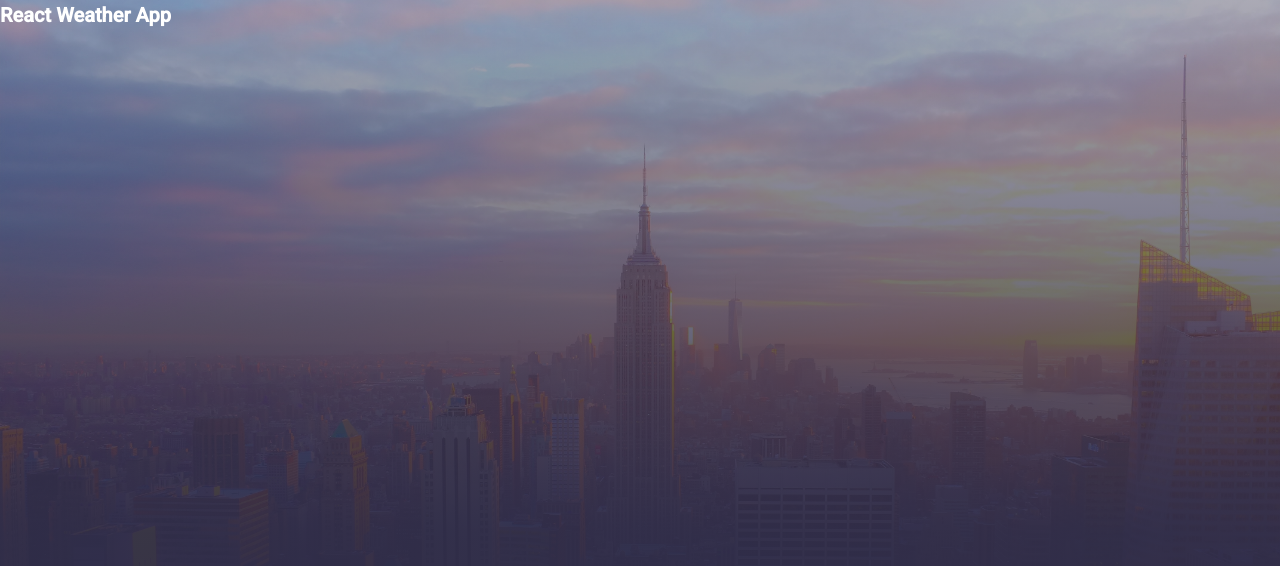
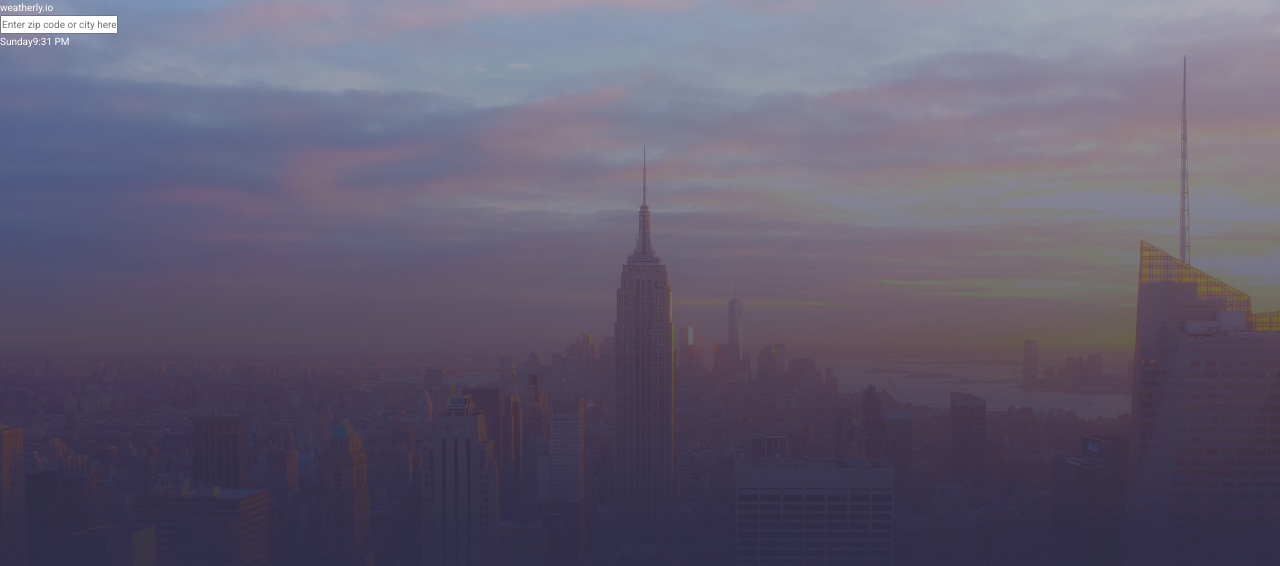
Before and after one commit to mdalasadi/react-weather-app, a React (Create React App) app: page / in a window 1280 px wide. Shown: the top 566 px of the page. Built offline with nearby package versions, Linux system fonts and the light colour scheme; the HTML template or start-up script is replaced by a standard one.

Commit message:
Begin adding components

```diff
--- a/src/App.js
+++ b/src/App.js
@@ -1,7 +1,10 @@
 import React from 'react';
+import Header from './components/layout/Header';
 
 function App() {
-  return <h1>React Weather App</h1>
+  return <>
+    <Header />
+  </>
 }
 
 export default App;
--- /dev/null
+++ b/src/components/layout/Header.js
@@ -0,0 +1,23 @@
+import React from 'react'
+
+function Header() {
+    return (
+        <header className="header">
+            <div className="header__logo">
+                {/* Weather icon */}
+                <span>weatherly.io</span>
+            </div>
+            <form className="header__search">
+                {/* Location icon */}
+                <input type="text" maxLength='15' placeholder='Enter zip code or city here...' />
+            </form>
+            <div className="header__info">
+                {/* Clock icon */}
+                <span className="header__day">Sunday</span>
+                <span className="header__time">9:31 PM</span>
+            </div>
+        </header>
+    )
+}
+
+export default Header;
```
